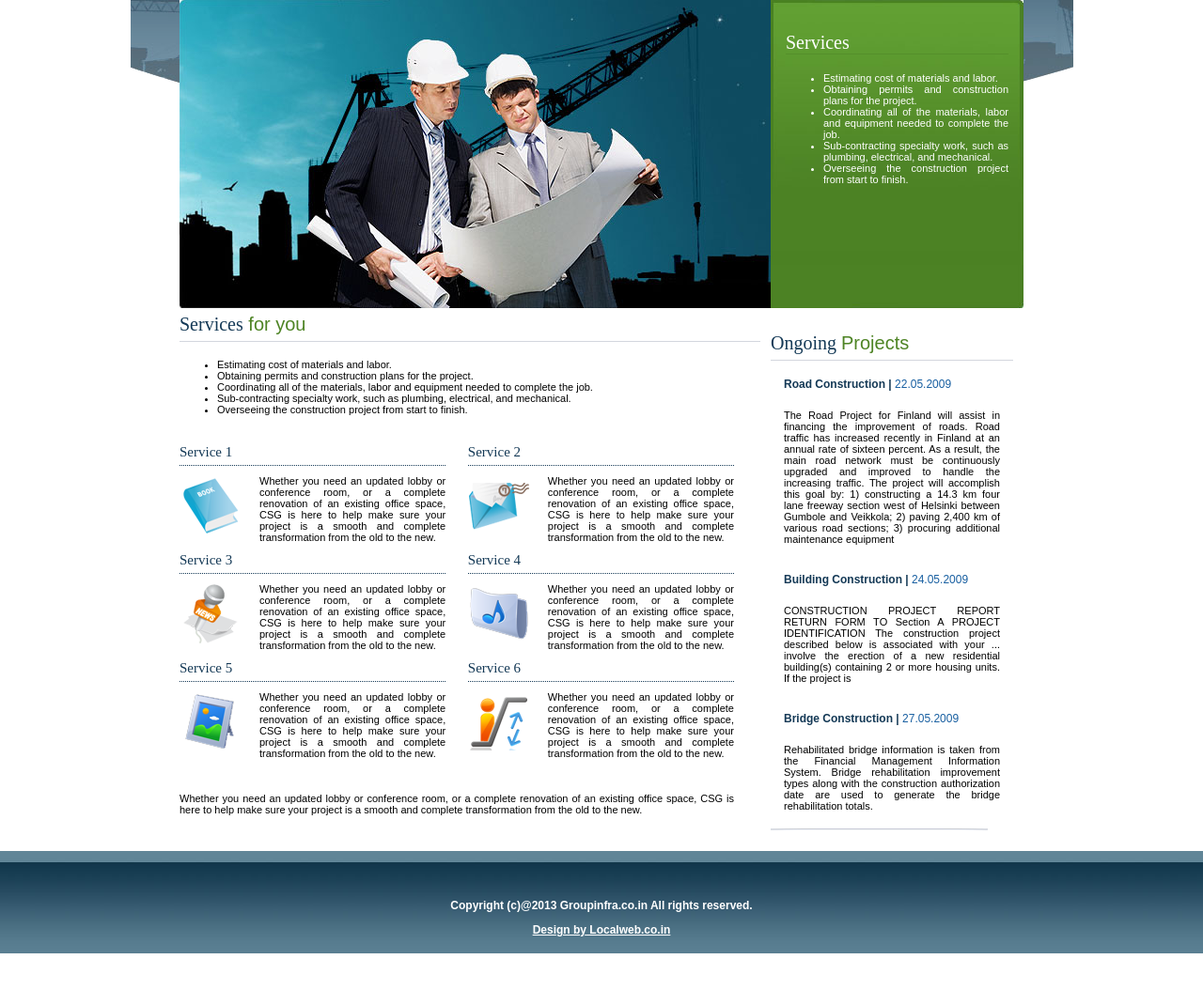
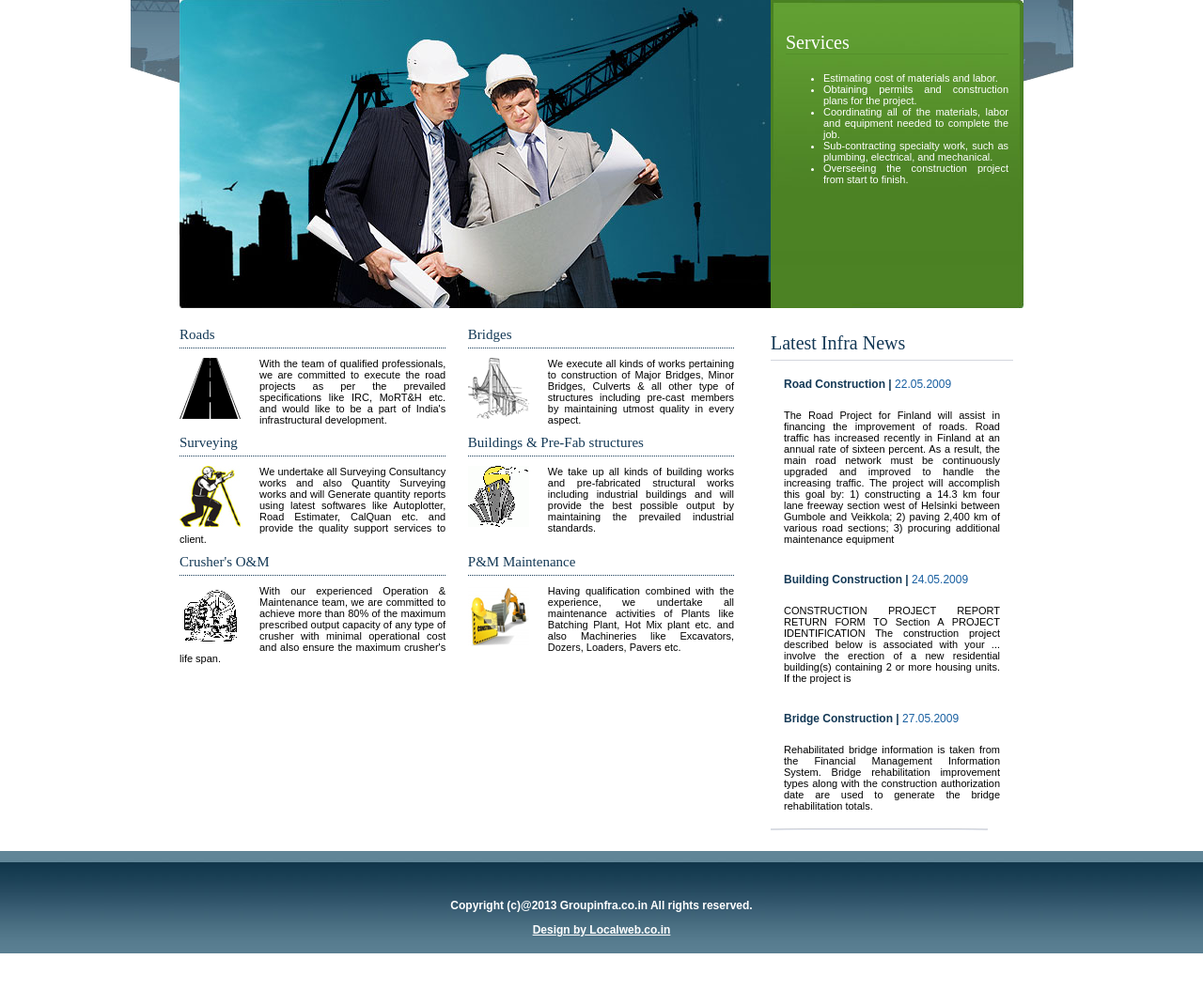
Before and after one commit to Leelam/GroupInfra, a PHP site: page /services.php in a window 1280 px wide. Shown: the part 202-1256 px from the top of the page at 94% size. Run offline with PHP 8.4, Linux system fonts and the light colour scheme; some libraries are stand-ins or nearby versions.

Commit message:
updated some files

```diff
--- a/projects.php
+++ b/projects.php
@@ -69,9 +69,7 @@ include_once 'header.php'
       </div>
       <div class="clear"></div>
 
-<?php
-include_once 'sidebar.php';
-?>
+
 <?php
 include_once 'footer.php';
 ?>
--- a/services.php
+++ b/services.php
@@ -11,64 +11,56 @@ include_once 'header.php'
       <div class="clear"></div>
       <div class="workarea">
         <div>
-          <div>
-            <h2>Services<span class="greenheading"> for you</span></h2>
-          </div>
+
           <div class="service-content">
             <div style="padding-bottom:10px;">
-              <div><ul>
-<li>Estimating cost of materials and labor.</li>
-<li>Obtaining permits and construction plans for the project.</li>
-<li>Coordinating all of the materials, labor and equipment needed to complete the job.</li>
-<li>Sub-contracting specialty work, such as plumbing, electrical, and mechanical.</li>
-<li>Overseeing the construction project from start to finish.</li>
-</ul></div>
+
               <div class="clear"></div>
               <div class="clear"></div>
               <div class="servicecolumnzone">
                 <div class="servicecolumn1">
                   <div>
-                    <h5> Service 1</h5>
-                    <img src="images/ico1.png" alt="" class="abouticon" />
-Whether you need an updated lobby or conference room, or a complete renovation of an existing office space, CSG is here to help make sure your project is a smooth and complete transformation from the old to the new.
+                    <h5> Roads</h5>
+                    <img src="images/services/road.png" alt="" class="abouticon" />
+With the team of qualified professionals, we are committed to execute the road projects as per the  prevailed specifications like IRC, MoRT&H etc. and would like to be a part of India's infrastructural development.
                      </div>
                   <div class="clear"></div>
                 </div>
                 <div class="servicecolumn2">
                   <div>
-                    <h5>Service 2</h5>
-                    <img src="images/ico2.png" alt="" width="65" height="65" class="abouticon" />Whether you need an updated lobby or conference room, or a complete renovation of an existing office space, CSG is here to help make sure your project is a smooth and complete transformation from the old to the new.</div>
+                    <h5> Bridges</h5>
+                    <img src="images/services/bridge.png" alt="" width="65" height="65" class="abouticon" />We execute all kinds of works pertaining to construction of Major Bridges, Minor Bridges, Culverts & all other type of structures including pre-cast members by maintaining utmost quality in every aspect.</div>
                   <div class="clear"></div>
                 </div>
                 <div class="clear"></div>
                 <div class="servicecolumn1">
                   <div>
-                    <h5>Service 3 </h5>
-                    <img src="images/ico3.png" alt="" width="65" height="65" class="abouticon" />Whether you need an updated lobby or conference room, or a complete renovation of an existing office space, CSG is here to help make sure your project is a smooth and complete transformation from the old to the new.</div>
+                    <h5> Surveying </h5>
+                    <img src="images/services/survey.jpg" alt="" width="65" height="65" class="abouticon" />We undertake all Surveying Consultancy works and also Quantity Surveying works and will Generate quantity reports using latest softwares like Autoplotter, Road Estimater, CalQuan etc. and provide the quality support services to client.</div>
                   <div class="clear"></div>
                 </div>
                 <div class="servicecolumn2">
                   <div>
-                    <h5>Service 4 </h5>
-                    <img src="images/ico4.png" alt="" width="65" height="65" class="abouticon" />Whether you need an updated lobby or conference room, or a complete renovation of an existing office space, CSG is here to help make sure your project is a smooth and complete transformation from the old to the new. </div>
+                    <h5> Buildings & Pre-Fab structures </h5>
+                    <img src="images/services/buildings.gif" alt="" width="65" height="65" class="abouticon" />We take up all kinds of building works and pre-fabricated structural works including industrial buildings and will provide the best possible output by maintaining the prevailed industrial standards.</div>
                   <div class="clear"></div>
                 </div>
                 <div class="clear"></div>
                 <div class="servicecolumn1">
                   <div>
-                    <h5>Service 5 </h5>
-                    <img src="images/ico5.png" alt="" width="65" height="65" class="abouticon" />Whether you need an updated lobby or conference room, or a complete renovation of an existing office space, CSG is here to help make sure your project is a smooth and complete transformation from the old to the new.</div>
+                    <h5>Crusher's O&M</h5>
+                    <img src="images/services/crusher.gif" alt="" width="65" height="65" class="abouticon" />With our experienced Operation & Maintenance team, we are committed to achieve more than 80% of the maximum prescribed output capacity of any type of crusher with minimal operational cost and also ensure the maximum crusher's life span.</div>
                   <div class="clear"></div>
                 </div>
                 <div class="servicecolumn2">
                   <div>
-                    <h5>Service 6 </h5>
-                    <img src="images/ico6.png" alt="" width="65" height="65" class="abouticon" />Whether you need an updated lobby or conference room, or a complete renovation of an existing office space, CSG is here to help make sure your project is a smooth and complete transformation from the old to the new. </div>
+                    <h5>P&M Maintenance</h5>
+                    <img src="images/services/plant-mechinery.jpg" alt="" width="65" height="65" class="abouticon" />Having qualification combined with the experience, we undertake all maintenance activities of Plants like Batching Plant, Hot Mix plant etc. and also Machineries like Excavators, Dozers, Loaders, Pavers etc.</div>
                   <div class="clear"></div>
                 </div>
                 <div class="clear"></div>
               </div>
-              <div style="padding-top:10px;">Whether you need an updated lobby or conference room, or a complete renovation of an existing office space, CSG is here to help make sure your project is a smooth and complete transformation from the old to the new.</div>
+
             </div>
           </div>
         </div>
--- a/sidebar.php
+++ b/sidebar.php
@@ -1,7 +1,7 @@
  <div class="workarea" style="margin-top:20px">
         <div>
           <div>
-            <h2>Ongoing <span class="greenheading">Projects</span></h2>
+            <h2>Latest Infra News</h2>
           </div>
           <div class="newszone">
             <div>
```
Also changed, not shown: aboutus.php (+33 -3 lines), index.php (+32 -3 lines), images/services/bridge.png (added), images/services/buildings.gif (added), images/services/crusher.gif (added), images/services/plant-mechinery.jpg (added), images/services/road.png (added), images/services/survey.jpg (added).
